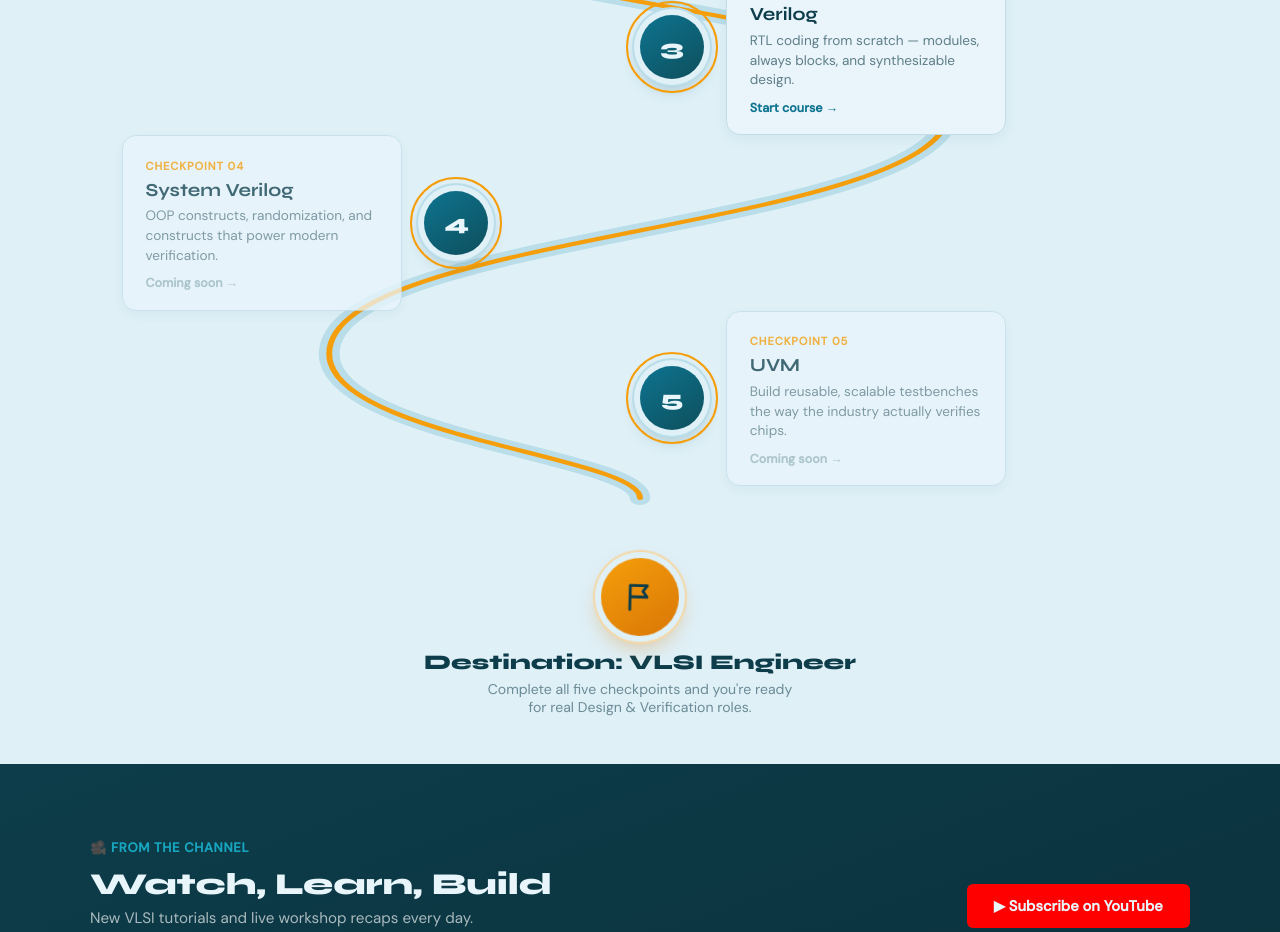
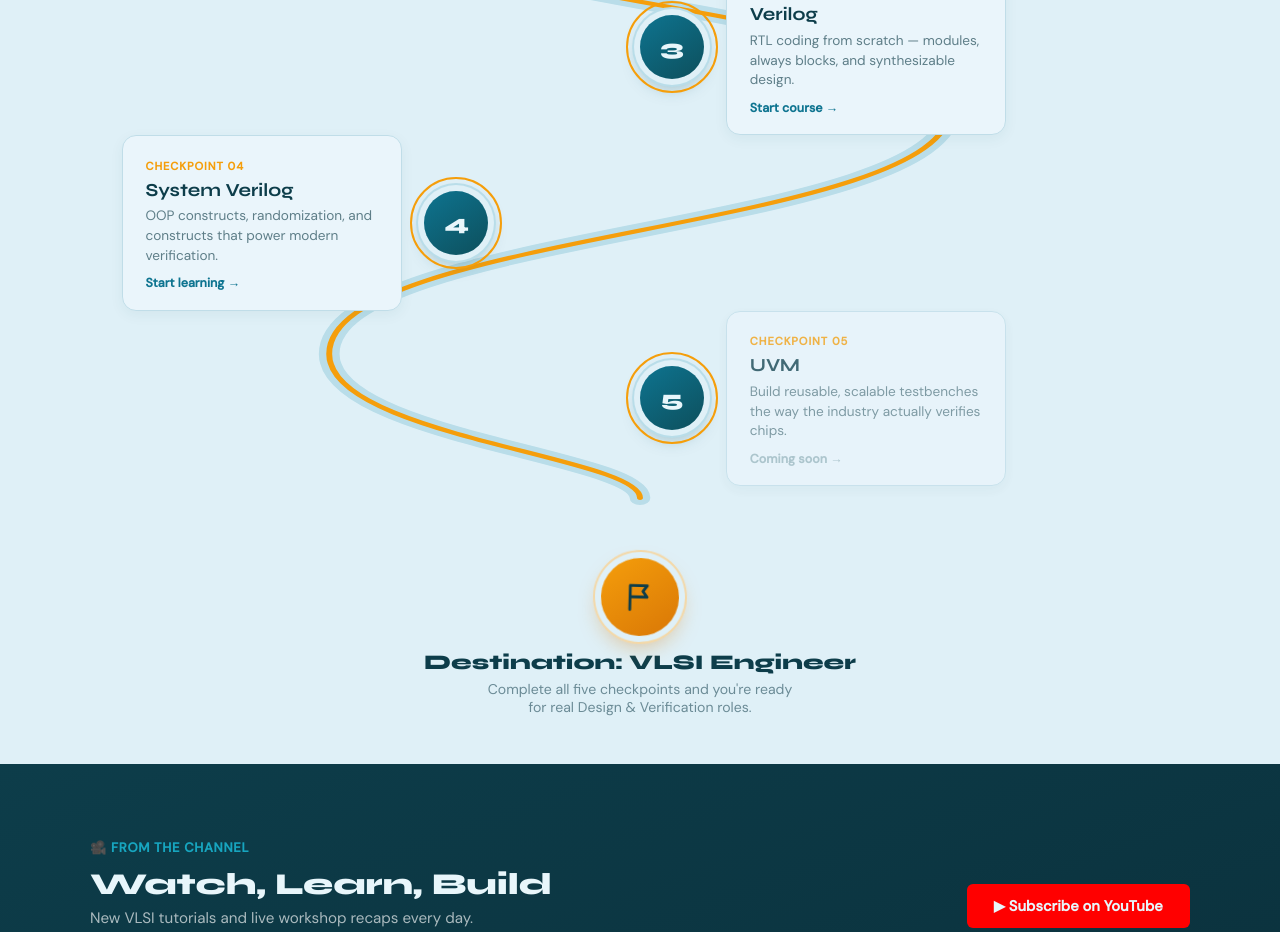
Before and after one commit to GOURAV-CTRL/vlsi-website, a plain HTML site: page index.html in a window 1280 px wide. Shown: the part 1415-2347 px from the top of the page. Drawn offline with Linux system fonts and the light colour scheme.

Commit message:
index.html

```diff
--- a/index.html
+++ b/index.html
@@ -1474,7 +1474,7 @@
         <a href="#">SV Basics</a>
         <a href="#">Classes & OOP</a>
         <a href="#">Interfaces</a>
-        <a href="#">Assertions (SVA)</a>
+        <a href="sva-course.html">Assertions (SVA)</a>
         <a href="#">Covergroups</a>
       </div>
     </li>
@@ -1618,11 +1618,11 @@
 
       <div class="roadmap-stop left reveal reveal-delay-3">
         <div class="stop-marker">4</div>
-        <a href="#" class="stop-card disabled">
+        <a href="sva-course.html" class="stop-card">
           <span class="stop-tag">Checkpoint 04</span>
           <h3>System Verilog</h3>
           <p>OOP constructs, randomization, and constructs that power modern verification.</p>
-          <span class="stop-go">Coming soon →</span>
+          <span class="stop-go">Start learning →</span>
         </a>
       </div>
 
```
